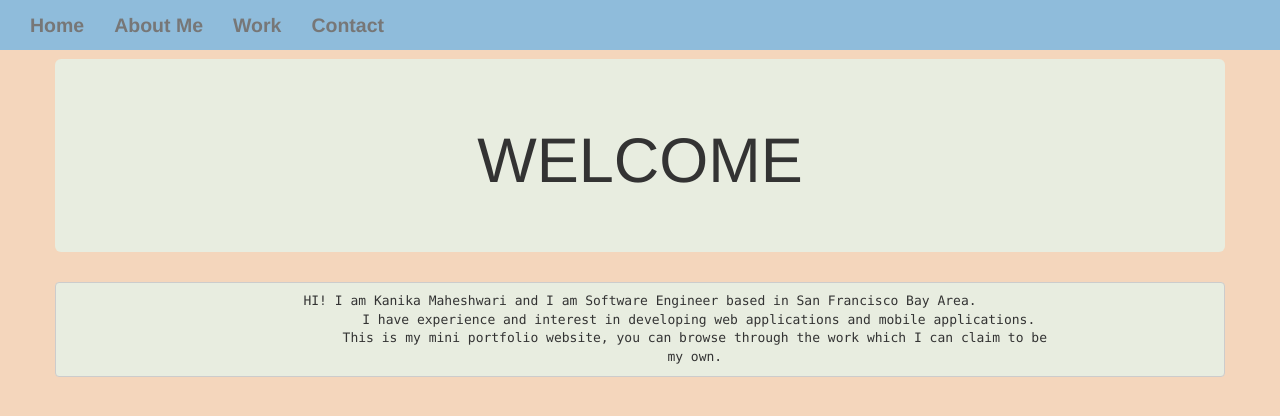
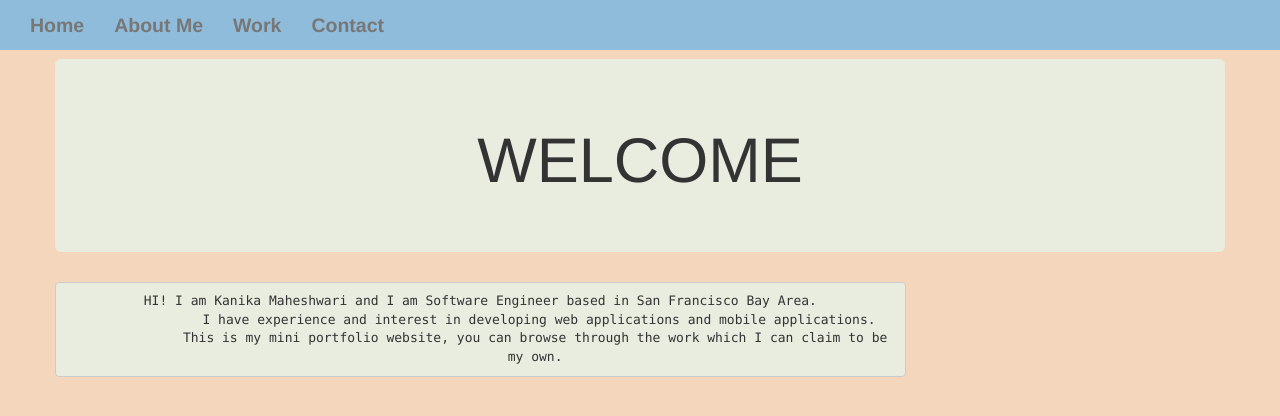
Before and after one commit to kanika23oct/kanika23oct.github.io, a Jekyll site: the page built from index.html, in a window 1280 px wide. Shown: the top 416 px of the page. Built offline with Jekyll 4.4.1, drawn with Linux system fonts in a browser that asks for light colours.

Commit message:
Updated the CSS

```diff
--- a/css/main.css
+++ b/css/main.css
@@ -71,12 +71,19 @@
     height: auto;
   }
 
+.img-portfolio{
+float: right
+}
+
 .jumbotron {
   background-color: #E8EDE0;
 }
+
 pre {
   background-color: #E8EDE0;
+  float: left;
 }
+
 .site .header a {
   font-weight: bold;
   text-decoration: none;
```
